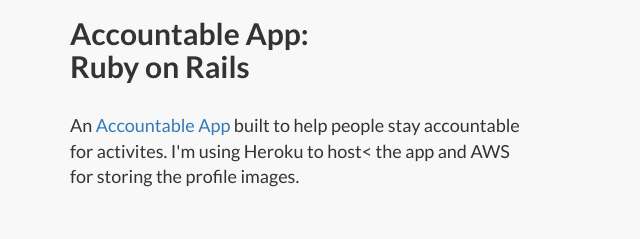
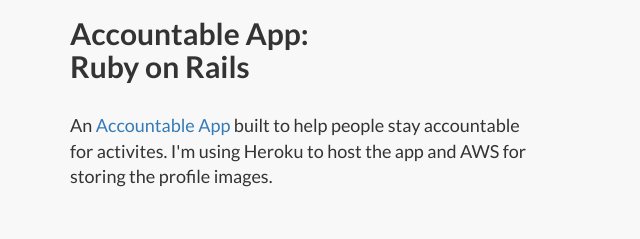
Before and after one commit to rgc3/rgc3.github.io, a plain HTML site: page index.html in a window 1280 px wide. Shown: the part 898-1137 px from the top of the page, 0-640 px from the left. Drawn offline with Linux system fonts and the light colour scheme.

Commit message:
Remove extra angle bracket

```diff
--- a/index.html
+++ b/index.html
@@ -106,7 +106,7 @@
               <hr class="section-heading-spacer">
               <div class="clearfix"></div>
                 <h2 class="section-heading">Accountable App:<br>Ruby on Rails</h2>
-                  <p class="lead">An <a target="_blank" href="http://accountable-app.herokuapp.com/">Accountable App</a> built to help people stay accountable for activites. I'm using Heroku to host< the app and AWS for storing the profile images.</p>
+                  <p class="lead">An <a target="_blank" href="http://accountable-app.herokuapp.com/">Accountable App</a> built to help people stay accountable for activites. I'm using Heroku to host the app and AWS for storing the profile images.</p>
             </div>
             <div class="col-lg-5 col-lg-offset-2 col-sm-6">
               <img class="img-responsive" src="img/accountable_imac.png" alt="Accountable App">
```
